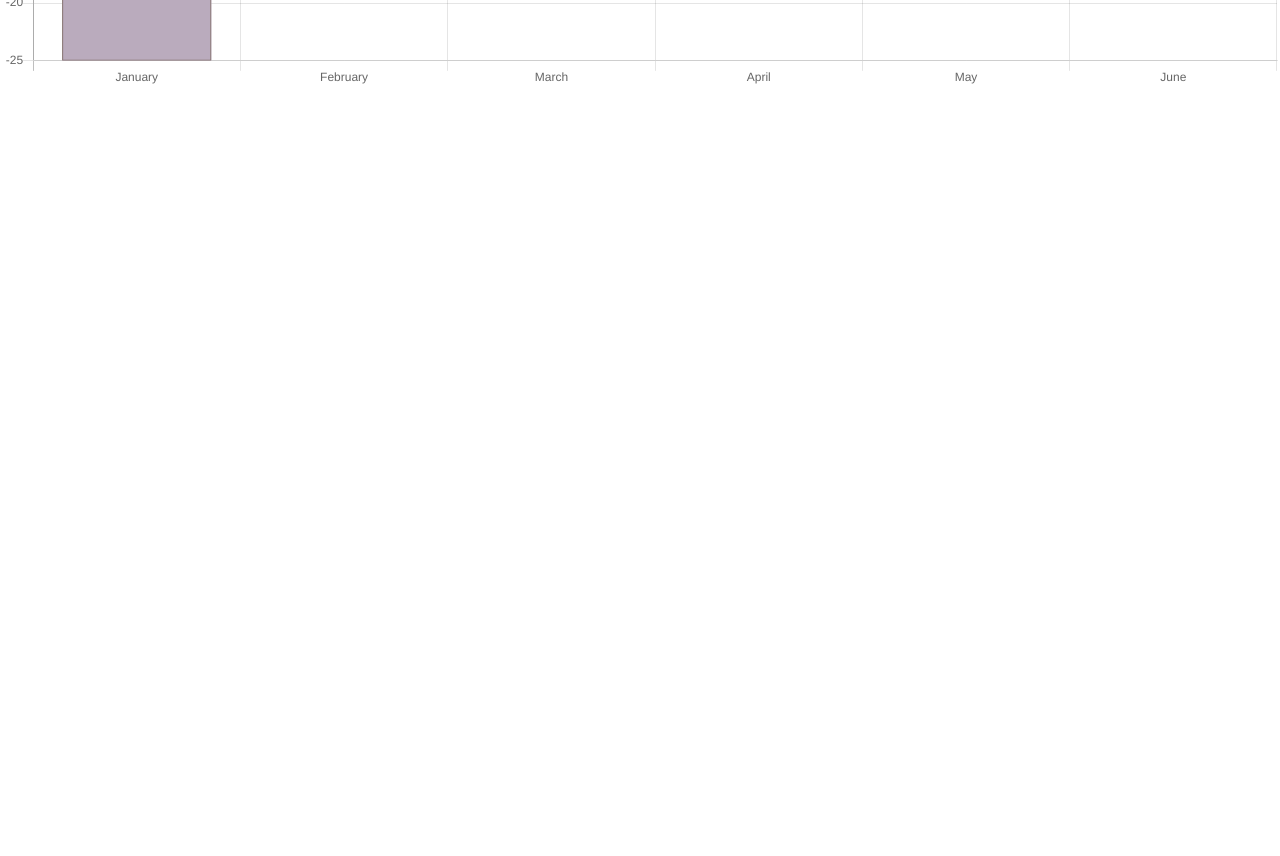
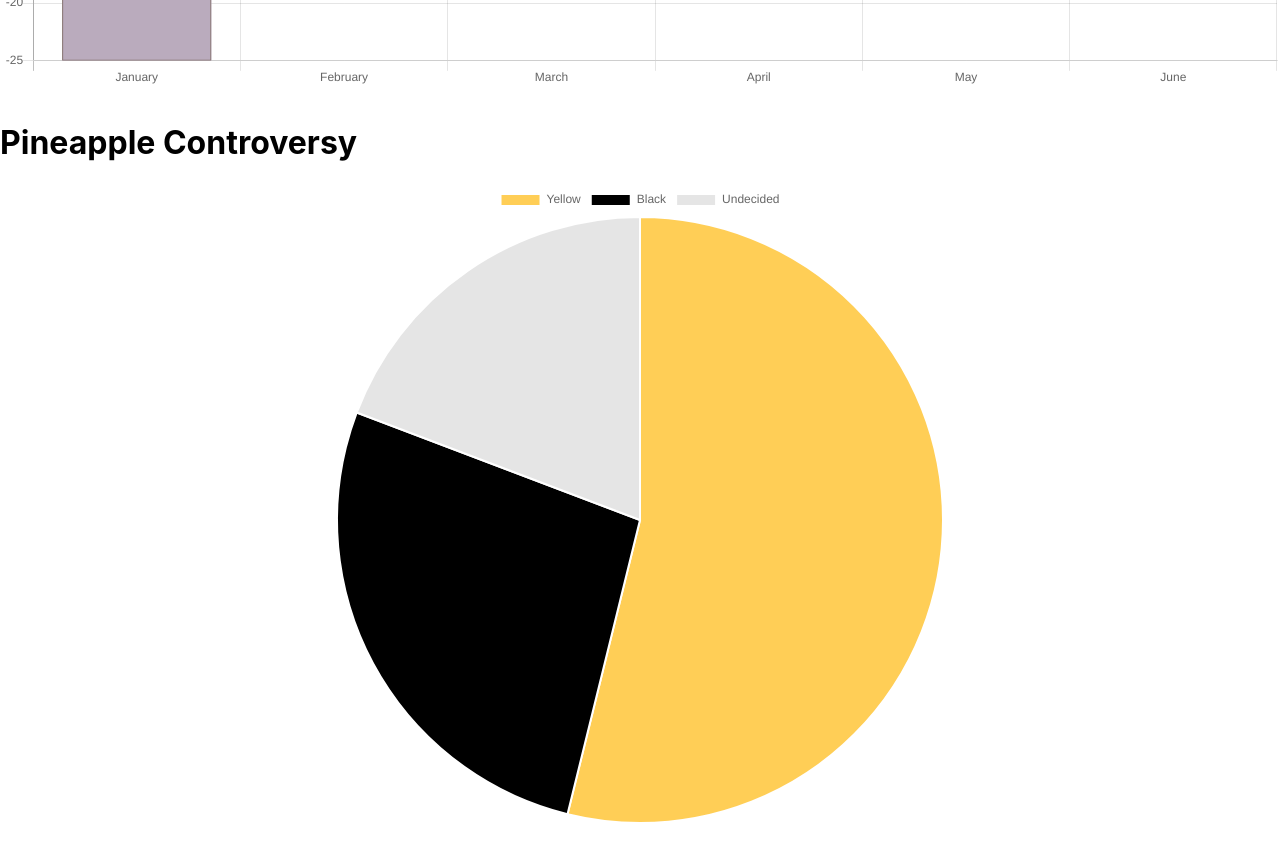
Before and after one commit to EdwinJacksonWDFT/react-charts, a React (Create React App) app: page / in a window 1280 px wide. Shown: the part 3020-3876 px from the top of the page. Before the commit the page ends 3143 px from the top, so only its background shows below. Built offline with nearby package versions, Linux system fonts and the light colour scheme.

Commit message:
pineapples

```diff
--- a/src/App.js
+++ b/src/App.js
@@ -3,12 +3,14 @@ import BarChart from './components/BarChart';
 import PieChart from './components/PieChart';
 import ScatterPlot from './components/ScatterPlot';
 import WeatherGraph from './components/WeatherGraph';
+import PineapplePie from './components/PineapplePie';
 import './App.css';
 
 import basicBarData from './data/basic-bar';
 import basicPieData from './data/basic-pie';
 import basicScatter from './data/basic-scatter';
 import weatherData from './data/weather-data';
+import pineappleData from './data/pineapple-on-pizza';
 
 class App extends Component {
   render() {
@@ -19,6 +21,7 @@ class App extends Component {
         <ScatterPlot title="Scatter plot" data={basicScatter} height={100} width={100} />
         <div className="big-space"></div>
         <WeatherGraph title="Temperatures Jan - Jun" data={weatherData} />
+        <PineapplePie title="Pineapple Controversy" data={pineappleData} />
       </div>
     );
   }
--- /dev/null
+++ b/src/components/PineapplePie.js
@@ -0,0 +1,9 @@
+import React from 'react';
+import { Pie } from 'react-chartjs-2';
+
+export default ({title, ...props}) => (
+    <div className="chart">
+        <h1>{title}</h1>
+        <Pie {...props} />
+    </div>
+)
--- /dev/null
+++ b/src/data/pineapple-on-pizza.js
@@ -0,0 +1,18 @@
+export default {
+    labels: [
+        'Yellow',
+        'Black',
+        'Undecided'
+    ],
+    datasets: [{
+        data: [14, 7, 5],
+        backgroundColor: [
+            '#FFCE56',
+            '#000000',
+        ],
+        hoverBackgroundColor: [
+            '#FFCE56',
+            '#343434',
+        ]
+    }]
+};
```
